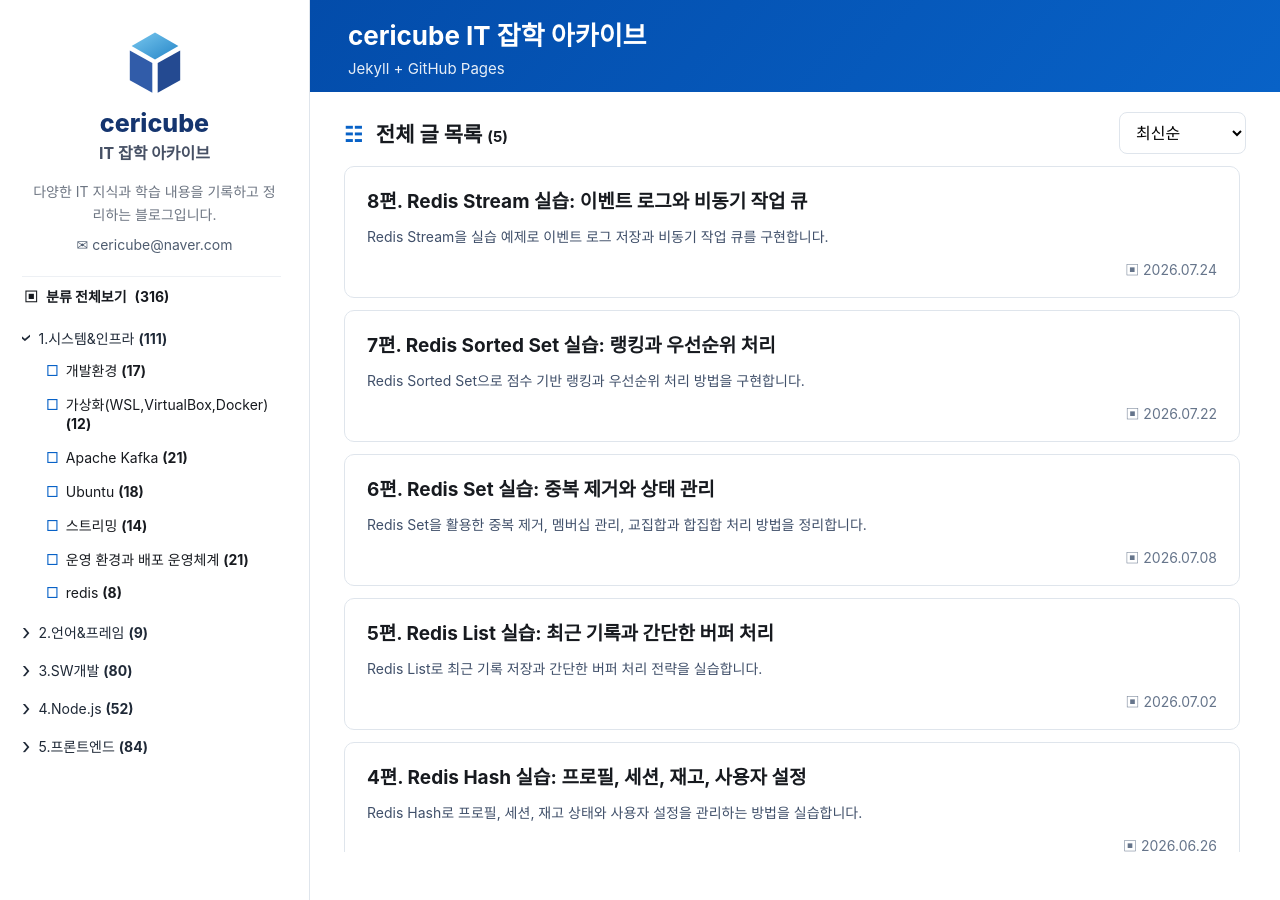
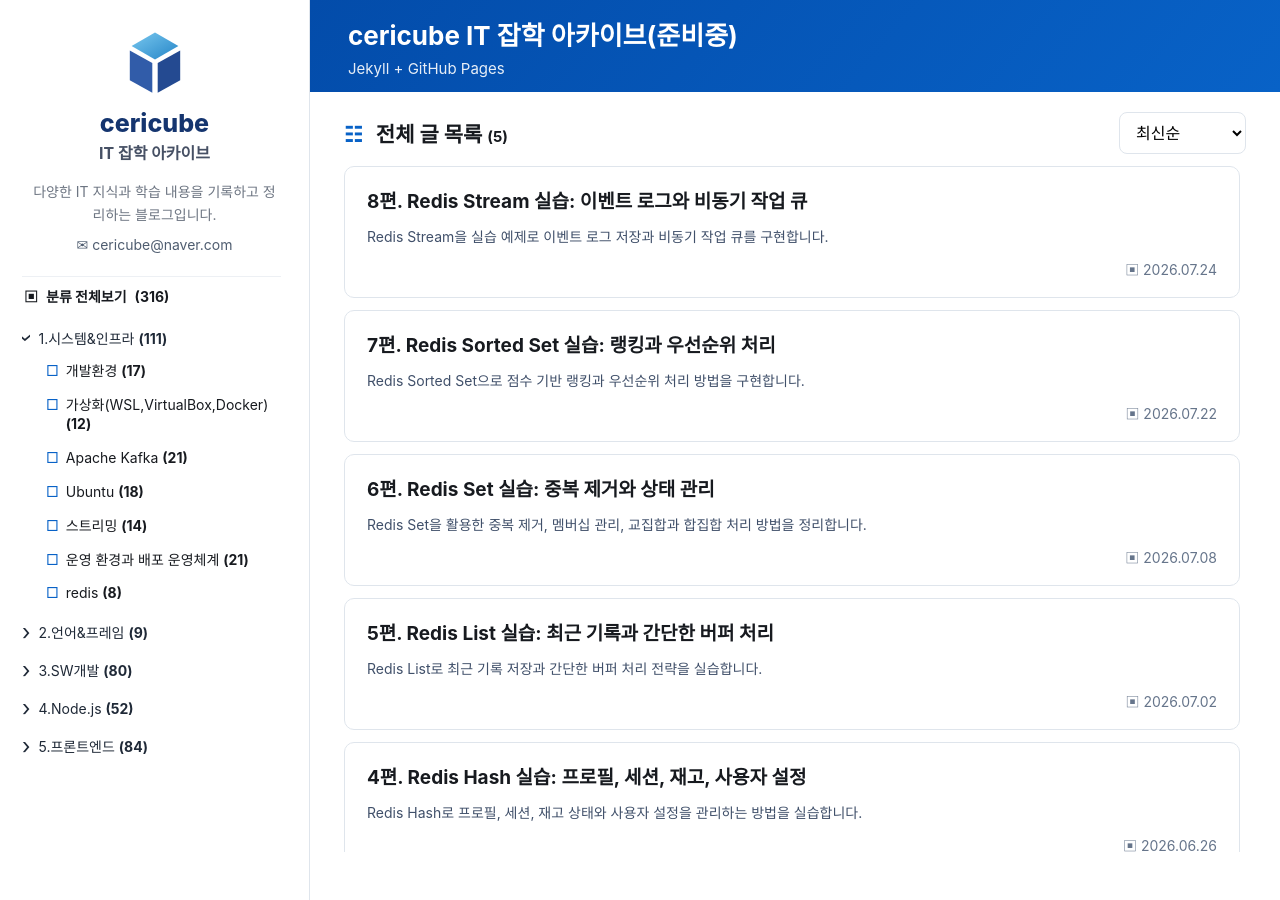
Before and after one commit to cericube/cericube.github.io, a Jekyll site: the page built from index.html, in a window 1280 px wide. Built offline with Jekyll 4.4.1, drawn with Linux system fonts in a browser that asks for light colours.

Commit message:
준비중

```diff
--- a/_config.yml
+++ b/_config.yml
@@ -1,4 +1,4 @@
-title: "cericube IT 잡학 아카이브"
+title: "cericube IT 잡학 아카이브(준비중)"
 description: "다양한 IT 지식과 학습 내용을 기록하고 정리하는 블로그입니다."
 email: "cericube@naver.com"
 url: "https://cericube.github.io"
```
